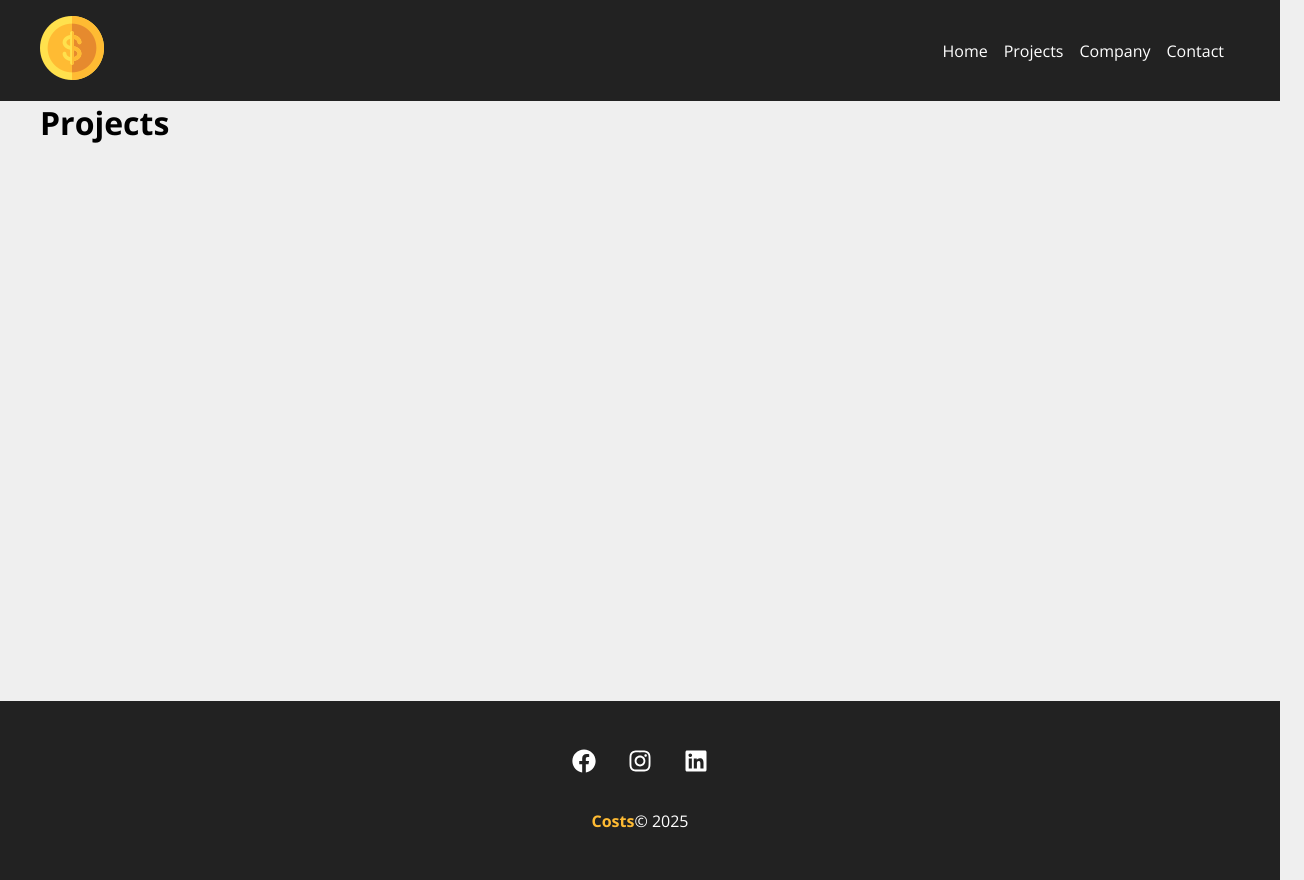
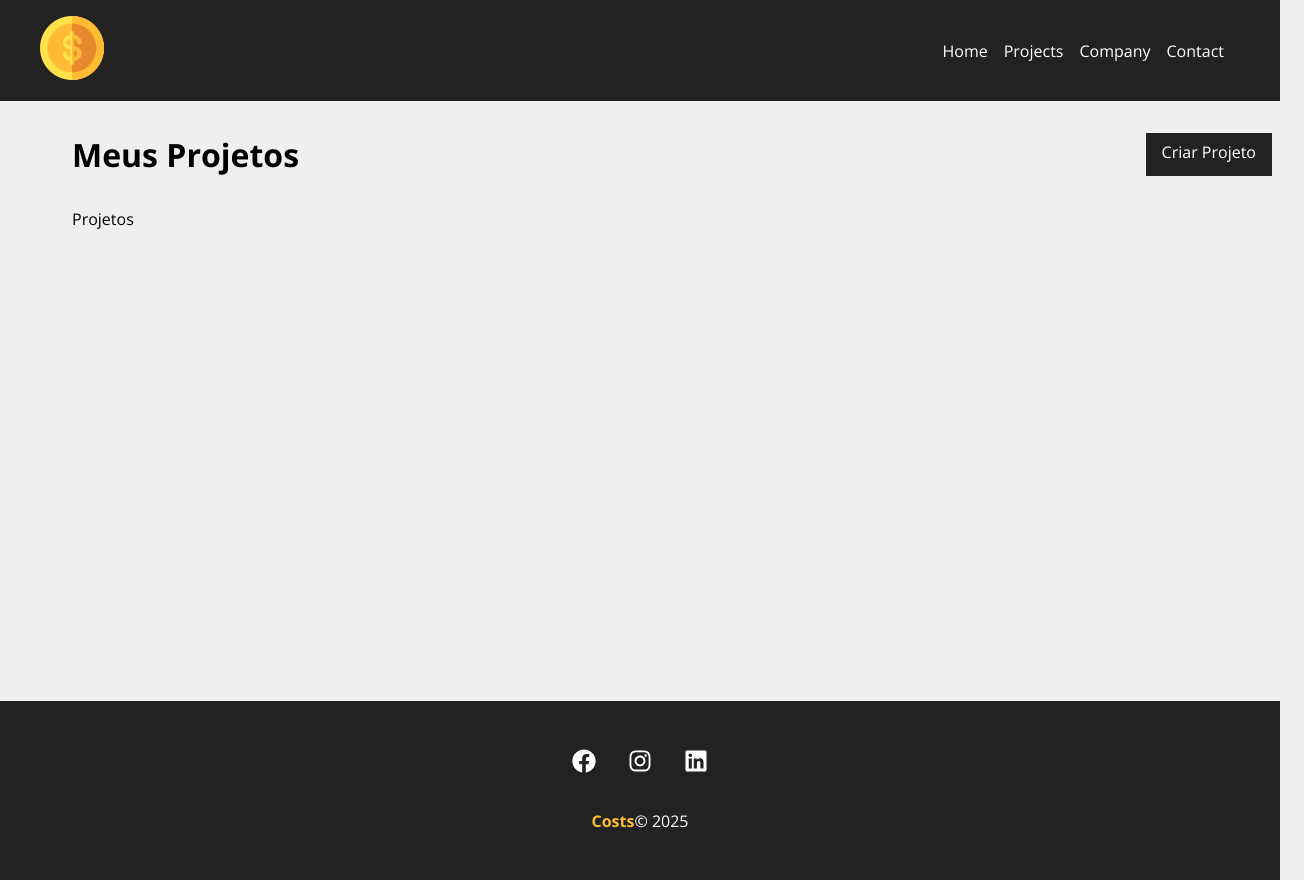
Before and after one commit to alveshenriique/projeto-react, a React (Create React App) app: page /projects in a window 1280 px wide. Shown: the whole page, 1304 px wide, since content can reach past the window. Built offline with nearby package versions, Linux system fonts and the light colour scheme.

Commit message:
Adiciona messages

```diff
--- a/db.json
+++ b/db.json
@@ -41,6 +41,17 @@
       },
       "cost": 0,
       "services": []
+    },
+    {
+      "id": "80cd",
+      "name": " Lib",
+      "budget": "1200",
+      "category": {
+        "id": "2",
+        "name": "Desenvolvimento"
+      },
+      "cost": 0,
+      "services": []
     }
   ],
   "categories": [
--- a/package.json
+++ b/package.json
@@ -21,6 +21,7 @@
     "backend": "json-server --watch db.json --port 5000",
     "build": "react-scripts build",
     "test": "react-scripts test",
+    "tailwhind": "tailwindcss -i ./src/input.css -o ./src/output.css --watch",
     "eject": "react-scripts eject"
   },
   "eslintConfig": {
@@ -40,5 +41,10 @@
       "last 1 firefox version",
       "last 1 safari version"
     ]
+  },
+  "devDependencies": {
+    "autoprefixer": "^10.4.21",
+    "postcss": "^8.5.3",
+    "tailwindcss": "^4.1.4"
   }
 }
--- /dev/null
+++ b/src/components/layouts/Message.js
@@ -0,0 +1,29 @@
+import { useState, useEffect } from "react";
+import styles from "./Message.module.css";
+
+function Message({ type, msg }) {
+  const [visible, setVisible] = useState(false);
+  useEffect(() => {
+    if (!msg) {
+      setVisible(false);
+      return;
+    }
+    setVisible(true);
+    const timer = setTimeout(() => {
+      setVisible(false);
+    }, 3000);
+    return () => {
+      clearTimeout(timer);
+    };
+  }, [msg]);
+
+  return (
+    <>
+      {visible && (
+        <div className={`${styles.message} ${styles[type]}`}>{msg}</div>
+      )}
+    </>
+  );
+}
+
+export default Message;
--- /dev/null
+++ b/src/components/layouts/Message.module.css
@@ -0,0 +1,21 @@
+.message {
+  width: 100%;
+  padding: 1em;
+  border: 1px solid #000;
+  margin: 0 auto;
+  text-align: center;
+  margin-bottom: 2em;
+  border-radius: 5px;
+}
+
+.success {
+  color: #155724;
+  background-color: #d4edda;
+  border-color: #c3e6cb;
+}
+
+.error {
+  color: #721c24;
+  background-color: #f8d7da;
+  border-color: #f5c6cb;
+}
--- a/src/components/layouts/Navbar.js
+++ b/src/components/layouts/Navbar.js
@@ -15,7 +15,7 @@ function Navbar() {
             <Link to="/">Home</Link>
           </li>
           <li className={styles.item}>
-            <Link to="/">Projects</Link>
+            <Link to="/projects">Projects</Link>
           </li>
           <li className={styles.item}>
             <Link to="/company">Company</Link>
--- a/src/components/pages/Projects.js
+++ b/src/components/pages/Projects.js
@@ -1,5 +1,27 @@
-function Projects (){
-    return( <h1>Projects</h1>)
+import { useLocation } from "react-router-dom";
+import Message from "../layouts/Message";
+import Container from "../layouts/Container";
+import LinkButton from "../layouts/LinkButton";
+import styles from "./Projects.module.css";
+
+function Projects() {
+  const location = useLocation();
+  let message = "";
+  if (location.state) {
+    message = location.state.message;
+  }
+  return (
+    <div className={styles.project_container}>
+      <div className={styles.title_container}>
+        <h1>Meus Projetos</h1>
+        <LinkButton to="/NewProject" text="Criar Projeto" />
+      </div>
+      {message && <Message type="success" msg={message} />}
+      <Container customClass="start">
+        <p>Projetos</p>
+      </Container>
+    </div>
+  );
 }
 
-export default Projects
+export default Projects;
--- /dev/null
+++ b/src/components/pages/Projects.module.css
@@ -0,0 +1,9 @@
+.project_container {
+  padding: 2em;
+}
+
+.title_container {
+  display: flex;
+  justify-content: space-between;
+  margin-bottom: 2em;
+}
```
Also changed, not shown: 1 other file (tests, documents, lock files or other folders).
